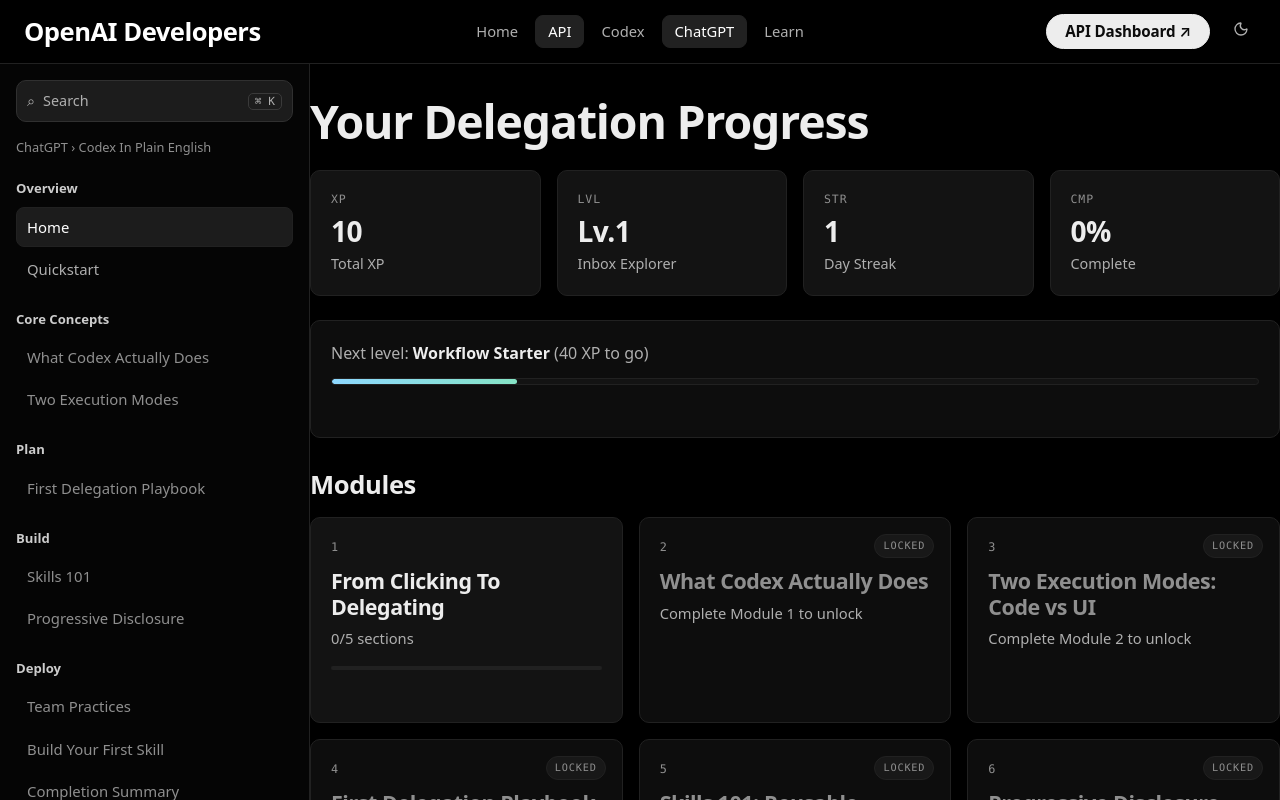
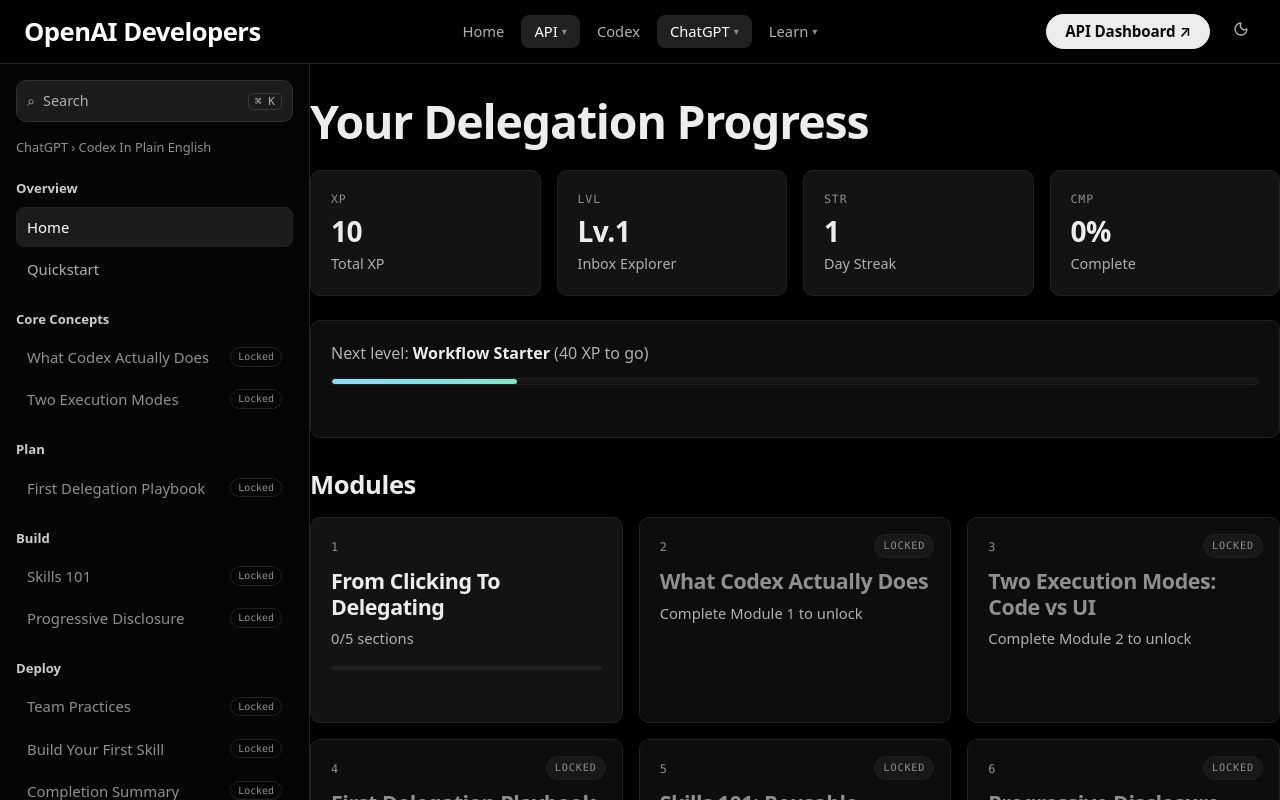
Before and after one commit to daniel-p-green/codex-in-plain-english, a React (Vite) app: page /#/dashboard in a window 1280 px wide. Shown: the top 800 px of the page. Built offline with nearby package versions, Linux system fonts and the light colour scheme; a web font is replaced by a local one.

Commit message:
feat(ui): implement apps-sdk style top nav, sidebar, mobile drawer

```diff
--- a/src/components/layout/LeftSidebar.tsx
+++ b/src/components/layout/LeftSidebar.tsx
@@ -31,6 +31,9 @@
                     <li key={item.id}>
                       <span className="left-sidebar-link locked" aria-disabled="true">
                         {item.label}
+                        <span className="left-sidebar-lock" aria-hidden="true">
+                          Locked
+                        </span>
                       </span>
                     </li>
                   );
--- a/src/components/layout/MobileDrawer.tsx
+++ b/src/components/layout/MobileDrawer.tsx
@@ -33,7 +33,12 @@
                   return (
                     <li key={item.id}>
                       {item.locked ? (
-                        <span className="mobile-drawer-link locked">{item.label}</span>
+                        <span className="mobile-drawer-link locked" aria-disabled="true">
+                          {item.label}
+                          <span className="mobile-drawer-lock" aria-hidden="true">
+                            Locked
+                          </span>
+                        </span>
                       ) : (
                         <Link
                           className={`mobile-drawer-link ${active ? 'active' : ''}`}
--- a/src/components/layout/TopNav.tsx
+++ b/src/components/layout/TopNav.tsx
@@ -1,4 +1,4 @@
-import { Link, NavLink } from 'react-router-dom';
+import { Link, NavLink, useLocation } from 'react-router-dom';
 import { Menu, Moon } from 'lucide-react';
 
 interface TopNavProps {
@@ -7,13 +7,17 @@
 
 const PRIMARY_LINKS = [
   { id: 'home', label: 'Home', href: '/' },
-  { id: 'api', label: 'API', href: '/dashboard' },
+  { id: 'api', label: 'API', href: '/dashboard', hasMenu: true },
   { id: 'codex', label: 'Codex', href: '/module/1' },
-  { id: 'chatgpt', label: 'ChatGPT', href: '/module/1', forceActive: true },
-  { id: 'learn', label: 'Learn', href: '/completion' },
+  { id: 'chatgpt', label: 'ChatGPT', href: '/module/1', hasMenu: true },
+  { id: 'learn', label: 'Learn', href: '/completion', hasMenu: true },
 ];
 
 export default function TopNav({ onOpenMenu }: TopNavProps) {
+  const location = useLocation();
+  const courseRoutes = ['/', '/dashboard', '/completion'];
+  const inCourseArea = courseRoutes.includes(location.pathname) || location.pathname.startsWith('/module');
+
   return (
     <header className="top-nav">
       <div className="top-nav-inner">
@@ -36,9 +40,16 @@
               key={link.id}
               to={link.href}
               end={link.href === '/'}
-              className={({ isActive }) => `top-nav-link ${isActive || link.forceActive ? 'active' : ''}`}
+              className={({ isActive }) =>
+                `top-nav-link ${isActive || (link.id === 'chatgpt' && inCourseArea) ? 'active' : ''}`
+              }
             >
               {link.label}
+              {link.hasMenu && (
+                <span className="top-nav-caret" aria-hidden="true">
+                  ▾
+                </span>
+              )}
             </NavLink>
           ))}
         </nav>
```
